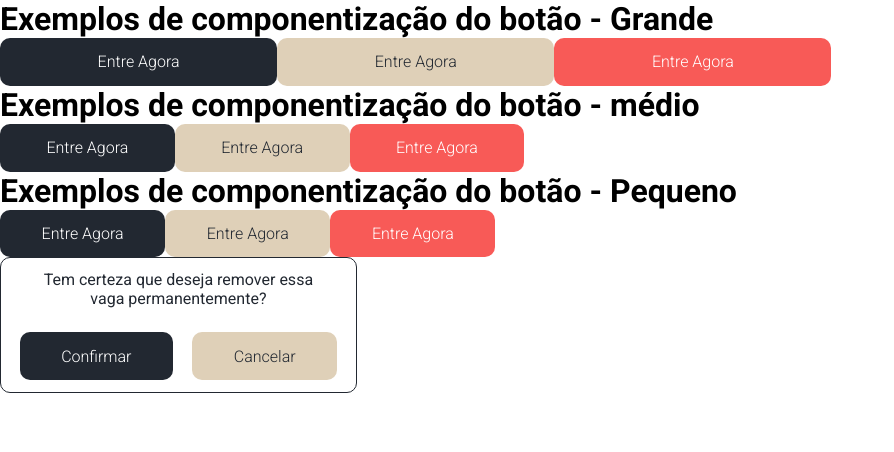
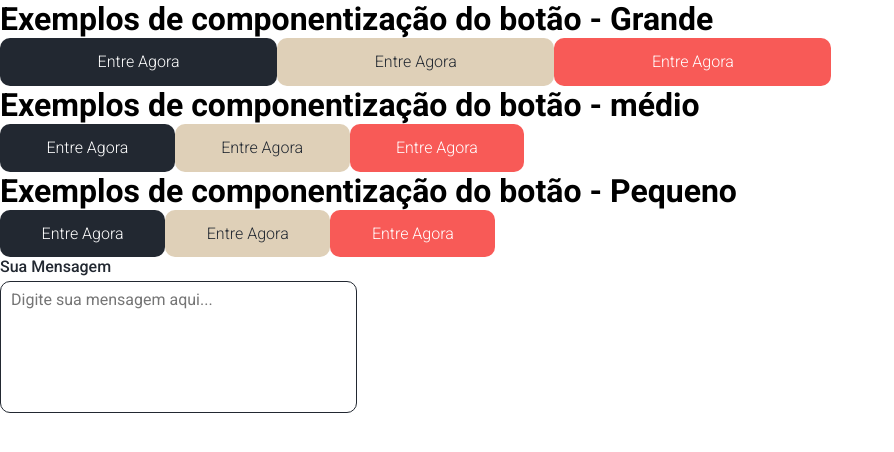
Before and after one commit to joaogabriell126/PFE_25.2_8002_V, a React (Vite) app: page / in a window 1280 px wide. Shown: the top 452 px of the page, without its empty margins (0-894 px from the left). Built offline with nearby package versions, Linux system fonts and the light colour scheme.

Commit message:
feat: Componente textarea

```diff
--- a/src/App.jsx
+++ b/src/App.jsx
@@ -1,5 +1,6 @@
 import Button from './components/ui/Button/Button.jsx';
 import Modal from './components/ui/Modal/Modal.jsx';
+import Textarea from './components/ui/Textarea/Textarea.jsx';
 
   function App() {
     return (
@@ -19,7 +20,15 @@ function App() {
         <Button variant="alternative" size='small'>Entre Agora</Button>
         <Button variant="danger" size='small'>Entre Agora</Button>
 
-      <Modal>Tem certeza que deseja remover essa vaga permanentemente?</Modal>
+        {/* <Modal>Tem certeza que deseja remover essa vaga permanentemente?</Modal> */}
+
+        {/* Usando o componente Textarea */}
+        <Textarea
+          label="Sua Mensagem"
+          name="mensagem" // O 'name' deve ser igual à chave no estado 'formData'
+          placeholder="Digite sua mensagem aqui..."
+          rows={6}
+        />
       </div>
     );
   }
--- a/src/components/ui/Textarea/Textarea.jsx
+++ b/src/components/ui/Textarea/Textarea.jsx
@@ -1,7 +1,11 @@
-export default function Textarea ({label, name, value, onChange, placeholder, rows = 5, error }){
+import styles from './Textarea.module.scss';
+
+export default function Textarea ({label, name, placeholder, rows = 5, error }){
     return(
-        <div>
-            <label htmlFor=""></label>
+        <div className={styles.textarea}>
+            <label htmlFor={name} className={styles.textarea__label}>{label}</label>
+            <textarea label={label} name={name} id={name} className={styles.textarea__input} placeholder={placeholder} rows={rows}></textarea>
+            {error && <span className={styles.textarea__error}>{error}</span>}
         </div>
     )
 }
--- a/src/components/ui/Textarea/Textarea.module.scss
+++ b/src/components/ui/Textarea/Textarea.module.scss
@@ -0,0 +1,46 @@
+@import "../../../styles/variables";
+
+/* Bloco BEM */
+.textarea {
+    display: flex;
+    flex-direction: column;
+    gap: 5px;
+    min-width: 22.3rem;
+
+    /* Modificador BEM: aplicado quando há um erro */
+    &.textarea--error {
+
+        // Quando o grupo tem a classe de erro, o label e a borda do input ficam vermelhos
+        .textarea__label {
+            color: $cor-vermelha;
+        }
+
+        .textarea__input {
+            border-color: $cor-vermelha;
+        }
+    }
+}
+
+/* Elemento BEM */
+.textarea__label {
+    font-weight: $font-weight-medium;
+    font-size: $font-size-body;
+    color: $text-color-primary;
+}
+
+/* Elemento BEM */
+.textarea__input {
+    width: 22.3rem; //deixar como min-width futuramente
+    padding: $padding-inputs;
+    border-radius: $border-radius-base;
+    border: 1px solid $border-color;
+    resize: none;
+    font-size: $font-size-body;
+}
+
+/* Elemento BEM */
+.textarea__error {
+    color: $cor-vermelha;
+    font-size: $font-size-body;
+    margin-top: -4px; // Espaçamento negativo para ficar mais perto do input
+}
--- a/src/styles/_variables.scss
+++ b/src/styles/_variables.scss
@@ -63,3 +63,5 @@ $font-weight-semibold: 600; // Roboto SemiBold
 // --- Border Radius (Universal) ---
 $border-radius-base: 10px;
 $border-color: $cor-primaria;
+
+$padding-inputs: 8px 10px;
```
Lines whose indentation alone changed are shown as unchanged.
